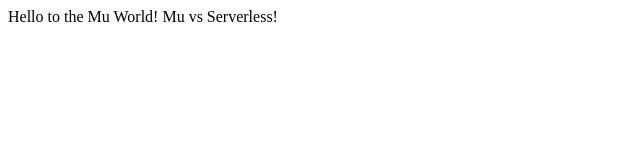
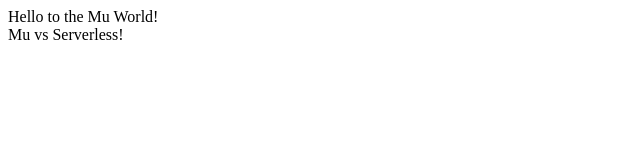
Before and after one commit to surfnbrain/mu-app, a plain HTML site: page index.html in a window 1280 px wide. Shown: the whole page, without its empty margins (0-640 px from the left). Drawn offline with Linux system fonts and the light colour scheme.

Commit message:
added break line

```diff
--- a/index.html
+++ b/index.html
@@ -3,6 +3,6 @@
   <head>
     <meta charset="UTF-8">
   </head>
-  <body>Hello to the Mu World!</body>
+  <body>Hello to the Mu World!</body><br />
   <body>Mu vs Serverless!</body>
 </html>
```
